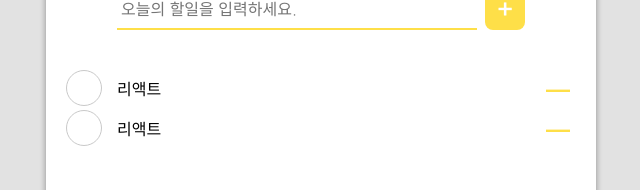
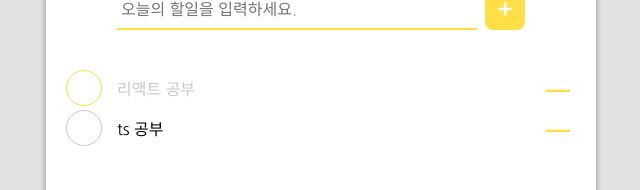
Before and after one commit to hnaa0/react-todolist, a React (Create React App) app: page / in a window 1280 px wide. Shown: the part 169-359 px from the top of the page, without its empty margins (319-959 px from the left). Built offline with nearby package versions, Linux system fonts and the light colour scheme.

Commit message:
리스트 체크 기능 구현

```diff
--- a/src/components/TodoItem.js
+++ b/src/components/TodoItem.js
@@ -1,11 +1,22 @@
 import React from "react";
 import styled from "styled-components";
 
-export default function TodoItem() {
+export default function TodoItem({ todo, onToggle }) {
+  const { id, text, done } = todo;
+
   return (
     <Container>
-      <DoneBtn></DoneBtn>
-      <Txt>리액트</Txt>
+      <DoneBtn
+        onClick={() => onToggle(id)}
+        style={{ borderColor: done ? "#fedf48" : "#c9c9c9" }}
+      ></DoneBtn>
+      <Txt
+        style={{
+          color: done ? "#c9c9c9" : "black",
+        }}
+      >
+        {text}
+      </Txt>
       <DeleteBtn>―</DeleteBtn>
     </Container>
   );
--- a/src/components/TodoItemList.js
+++ b/src/components/TodoItemList.js
@@ -3,11 +3,11 @@
 
 import TodoItem from "./TodoItem";
 
-export default function TodoItemList({ todos }) {
+export default function TodoItemList({ todos, onToggle }) {
   return (
     <Container>
       {todos.map((todo) => (
-        <TodoItem todo={todo} key={todo.id} />
+        <TodoItem todo={todo} key={todo.id} onToggle={onToggle} />
       ))}
     </Container>
   );
--- a/src/components/TodoTemplate.js
+++ b/src/components/TodoTemplate.js
@@ -33,11 +33,19 @@
     setTodos(todos.concat(todo));
   };
 
+  const onToggle = (id) => {
+    setTodos(
+      todos.map((todo) => {
+        return todo.id === id ? { ...todo, done: !todo.done } : todo;
+      })
+    );
+  };
+
   return (
     <Container>
       <TodoTitle />
       <TodoInsert onSubmit={handleSubmit} />
-      <TodoItemList todos={todos} />
+      <TodoItemList todos={todos} onToggle={onToggle} />
     </Container>
   );
 }
```
